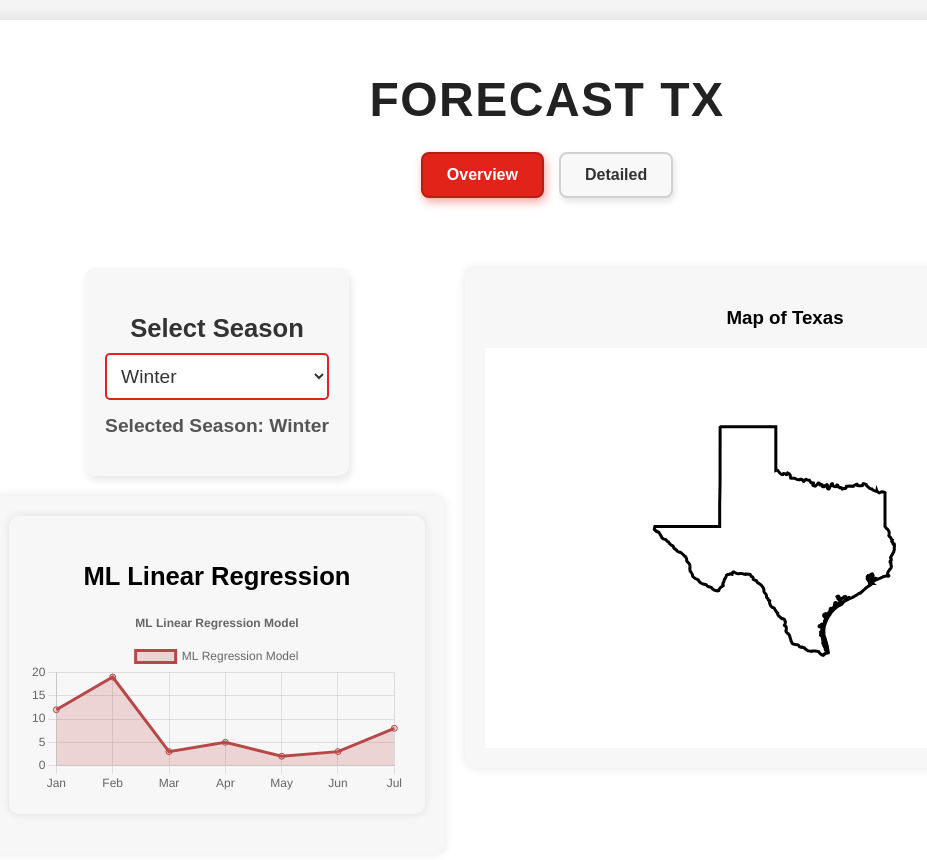
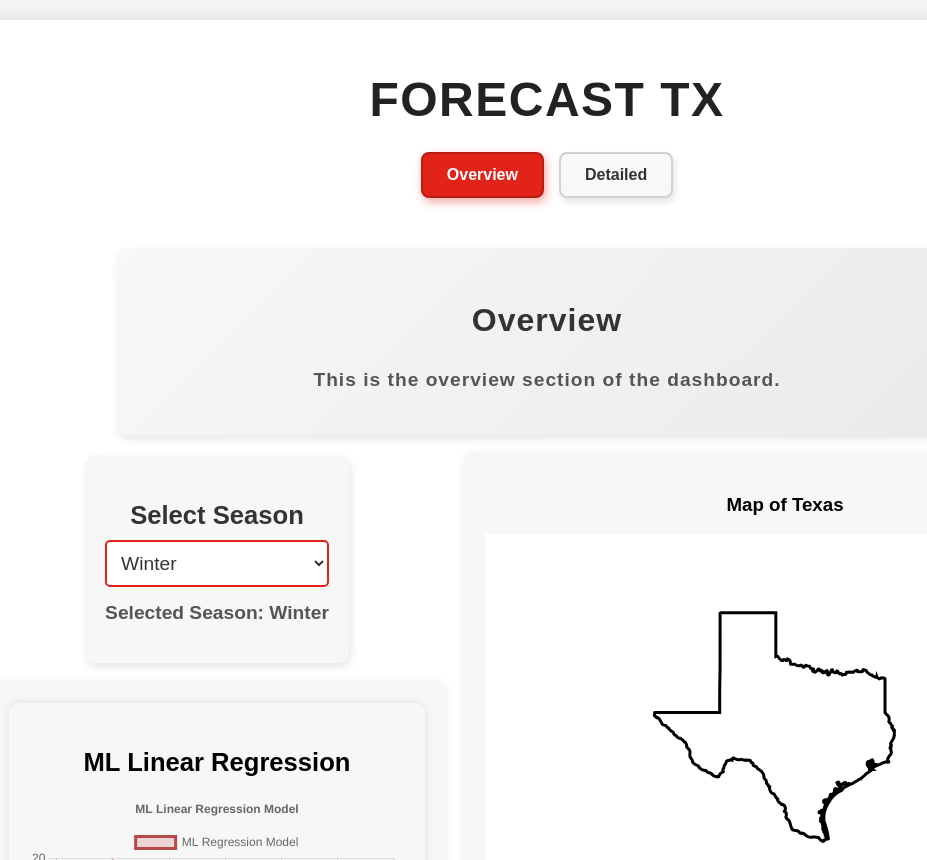
Before and after one commit to ForecastTX/app, a React (Create React App) app in the folder webapp/React/forcasttx/: page /dashboard in a window 1280 px wide. Shown: the whole page, without its empty margins (93-1020 px from the left). Built offline with nearby package versions, Linux system fonts and the light colour scheme.

Commit message:
Updated the overview secition

```diff
--- a/webapp/React/forcasttx/src/Componets/Dashboard.jsx
+++ b/webapp/React/forcasttx/src/Componets/Dashboard.jsx
@@ -48,7 +48,10 @@ const Dashboard = () => {
       <div className="dashboard-tab-content">
         {activeTab === 'overview' && (
           <div className="overview-content">
-
+            <div className="overview-headder">
+            <h2>Overview</h2>
+            <p>This is the overview section of the dashboard.</p>
+          </div>
             <div className="overview-layout">
               {/* Left Side - Controls and Charts */}
               <div className="left-side">
```
